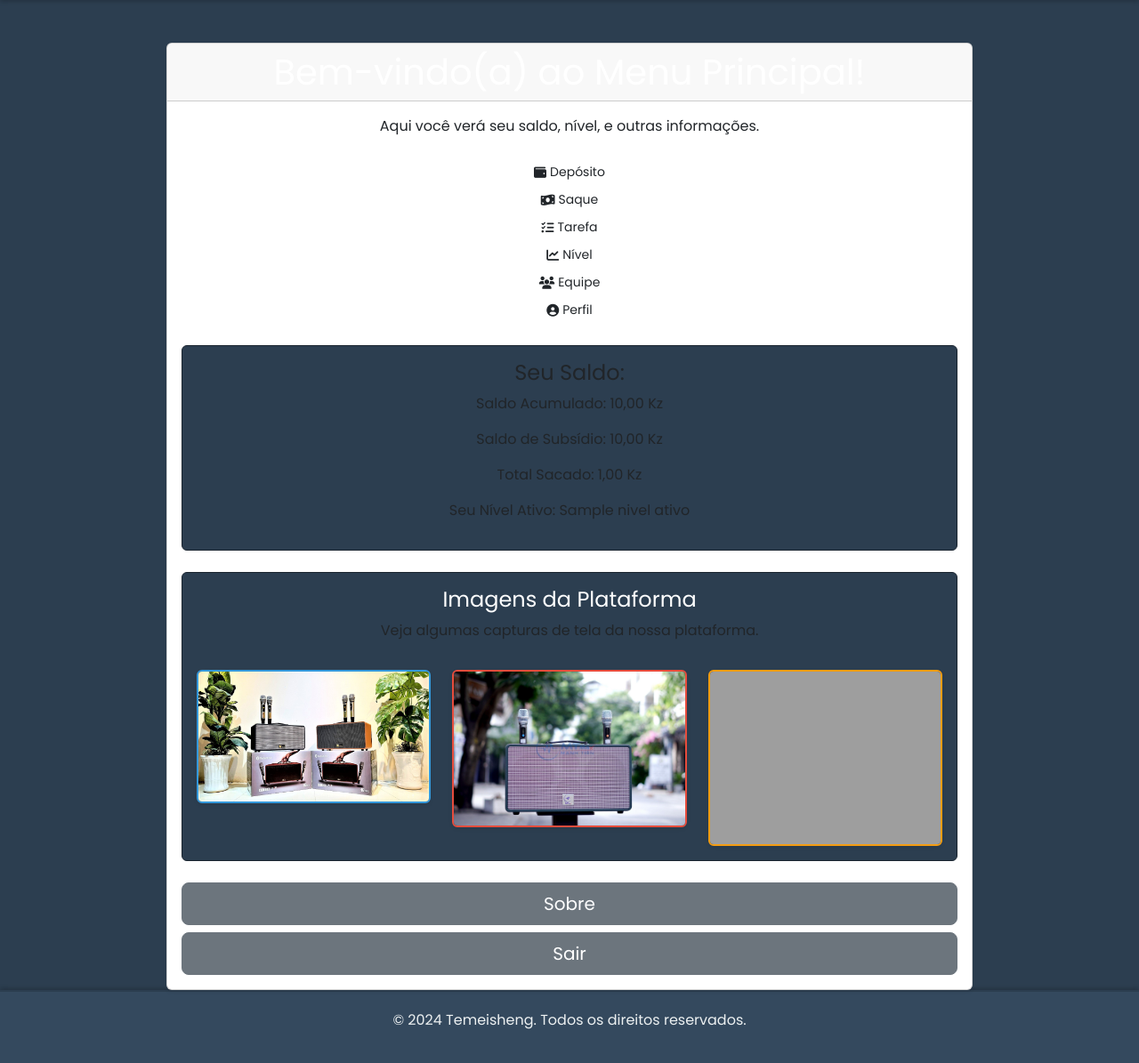
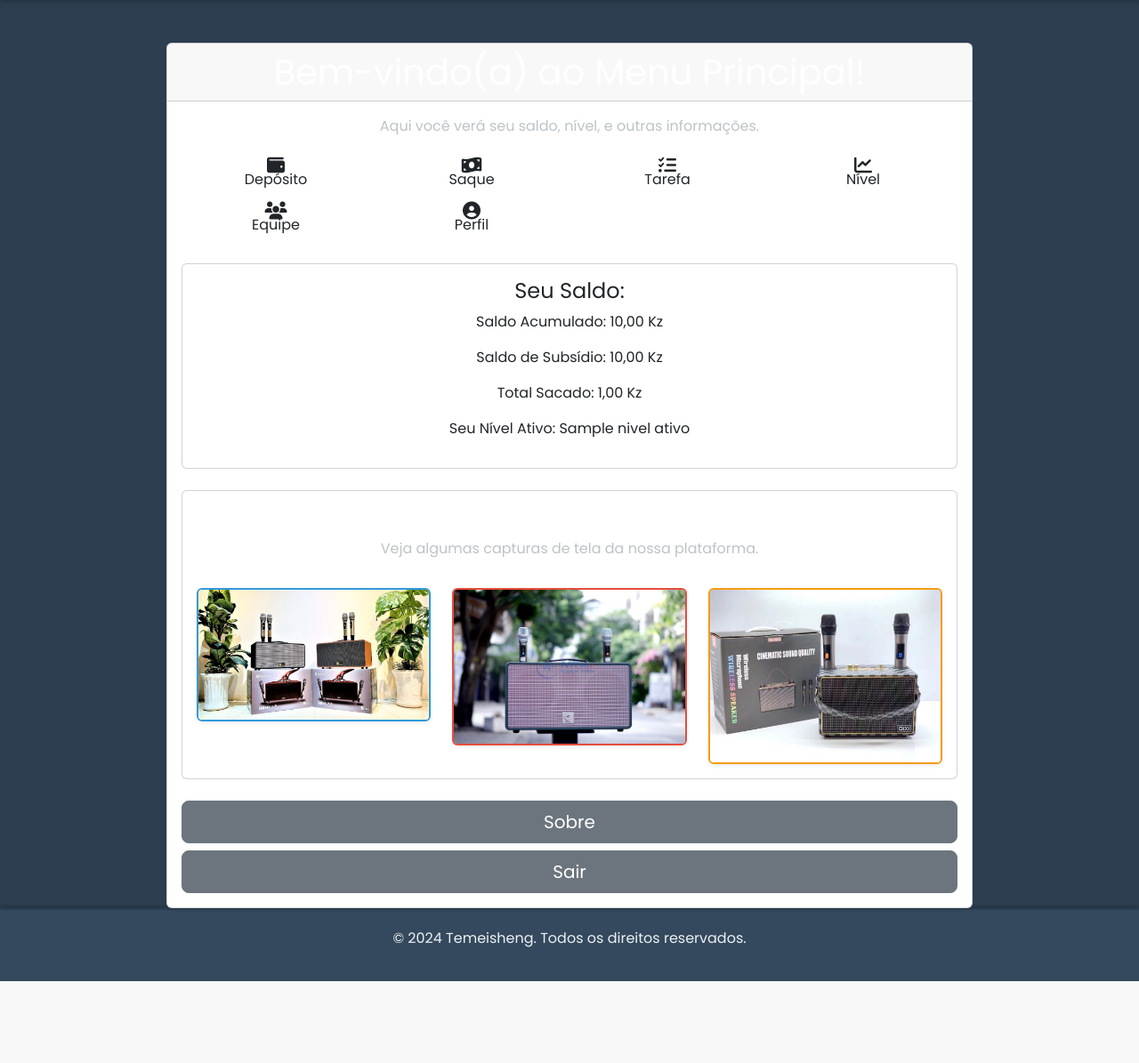
Before and after one commit to JoelCaquene/temeisheng_platform, a Django app: template core/templates/core/menu.html in a window 1280 px wide. Shown: the part 71-1266 px from the top of the page at 89% size. After the commit the page ends 1174 px from the top, so only its background shows below. Run offline with Django 5.2, Linux system fonts and the light colour scheme; the template is opened without the code that fills it: most values are stand-ins (such as "Sample title", 1, 10 or a date in 2020); grey boxes are pictures that could not be loaded.

Commit message:
Corrige o design do menu, melhorando o layout e as cores

```diff
--- a/core/templates/core/menu.html
+++ b/core/templates/core/menu.html
@@ -6,72 +6,48 @@
 {% block extra_css %}
 <style>
     body {
-        background-color: #0d1a26; /* Azul escuro quase preto */
-        color: #e0f2f7; /* Cor do texto claro para contraste */
+        background-color: #0d1a26;
+        color: #e0f2f7;
     }
     .card {
-        background: linear-gradient(145deg, #1a2a3a, #13202b); /* Gradiente azul escuro com leve brilho */
-        border: 1px solid #0f3d52; /* Borda mais sutil */
-        box-shadow: 0 8px 16px rgba(0, 0, 0, 0.4); /* Sombra mais pronunciada para "brilho" */
+        background: linear-gradient(145deg, #1a2a3a, #13202b);
+        border: 1px solid #0f3d52;
+        box-shadow: 0 8px 16px rgba(0, 0, 0, 0.4);
     }
     .card-header {
-        background-color: #1a2a3a; /* Azul escuro para o cabeçalho */
+        background-color: #1a2a3a;
         border-bottom: 1px solid #0f3d52;
-        color: #87ceeb; /* Azul claro brilhante para o título */
-    }
-    .text-muted-dark {
-        color: #a7d9ed !important; /* Cor mais suave para o texto de ajuda */
-    }
-    .text-balance-label {
-        color: #e0f2f7;
-    }
-    .text-balance-value {
-        font-weight: bold;
-    }
-    .text-success-bright {
-        color: #2ecc71; /* Cor de sucesso brilhante */
-    }
-    .text-danger-bright {
-        color: #e74c3c; /* Cor de perigo brilhante */
-    }
-    .text-info-bright {
-        color: #1abc9c; /* Cor de informação brilhante */
+        color: #87ceeb;
     }
     .btn {
-        transition: all 0.3s ease;
+        font-size: 0.9rem; /* Torna os botões menores */
+        padding: 0.75rem 0.5rem; /* Ajusta o padding para se encaixarem melhor */
+        transition: transform 0.2s ease-in-out;
     }
     .btn:hover {
-        transform: translateY(-2px); /* Efeito de elevação ao passar o mouse */
+        transform: translateY(-2px);
     }
-    .btn-custom {
-        background-color: #00bcd4; /* Azul turquesa vibrante */
-        border-color: #00bcd4;
-        color: white;
-    }
-    .btn-custom:hover {
-        background-color: #00a8bd;
-        border-color: #00a8bd;
-    }
-    /* Estilo para a linha de botões pequenos */
-    .btn-group-sm-4 {
-        display: flex;
-        flex-wrap: wrap;
-        gap: 10px; /* Espaço entre os botões */
-    }
-    .btn-group-sm-4 .btn {
-        flex: 1 1 45%; /* 2 botões por linha em telas menores */
-    }
-    @media (min-width: 576px) {
-        .btn-group-sm-4 .btn {
-            flex: 1 1 23%; /* 4 botões por linha em telas maiores que 576px */
-        }
-    }
+
+    /* Cores dos botões */
     .btn-deposit { background-color: #2ecc71; border-color: #27ae60; color: white;}
     .btn-withdraw { background-color: #e74c3c; border-color: #c0392b; color: white;}
     .btn-task { background-color: #f39c12; border-color: #e67e22; color: white;}
     .btn-level { background-color: #9b59b6; border-color: #8e44ad; color: white;}
     .btn-team { background-color: #3498db; border-color: #2980b9; color: white;}
     .btn-profile { background-color: #e67e22; border-color: #d35400; color: white;}
+
+    /* Estilos para o texto no card de saldo */
+    .balance-card {
+        background-color: #2c3e50;
+        border: 1px solid #1a242f;
+        color: #bdc3c7;
+    }
+    .balance-card h4 {
+        color: #ecf0f1;
+    }
+    .balance-value {
+        font-weight: bold;
+    }
 
 </style>
 {% endblock %}
@@ -94,43 +70,61 @@
                         {% endfor %}
                     {% endif %}
 
-                    <p class="text-center mb-4 text-muted-dark">Aqui você verá seu saldo, nível, e outras informações.</p>
+                    <p class="text-center mb-4" style="color: #bdc3c7;">Aqui você verá seu saldo, nível, e outras informações.</p>
 
-                    <div class="btn-group-sm-4 mb-4">
-                        <a href="{% url 'deposito' %}" class="btn btn-sm btn-deposit d-flex align-items-center justify-content-center">
-                            <i class="fas fa-wallet me-1"></i>Depósito
-                        </a>
-                        <a href="{% url 'saque' %}" class="btn btn-sm btn-withdraw d-flex align-items-center justify-content-center">
-                            <i class="fas fa-money-bill-wave me-1"></i>Saque
-                        </a>
-                        <a href="{% url 'tarefa' %}" class="btn btn-sm btn-task d-flex align-items-center justify-content-center">
-                            <i class="fas fa-tasks me-1"></i>Tarefa
-                        </a>
-                        <a href="{% url 'nivel' %}" class="btn btn-sm btn-level d-flex align-items-center justify-content-center">
-                            <i class="fas fa-chart-line me-1"></i>Nível
-                        </a>
-                        <a href="{% url 'minha_equipe' %}" class="btn btn-sm btn-team d-flex align-items-center justify-content-center">
-                            <i class="fas fa-users me-1"></i>Equipe
-                        </a>
-                        <a href="{% url 'perfil' %}" class="btn btn-sm btn-profile d-flex align-items-center justify-content-center">
-                            <i class="fas fa-user-circle me-1"></i>Perfil
-                        </a>
-                    </div>
+                    <div class="row g-2 mb-4">
+                        <div class="col-6 col-sm-3 d-grid">
+                            <a href="{% url 'deposito' %}" class="btn btn-deposit d-flex flex-column align-items-center justify-content-center">
+                                <i class="fas fa-wallet fa-lg mb-1"></i>
+                                Depósito
+                            </a>
+                        </div>
+                        <div class="col-6 col-sm-3 d-grid">
+                            <a href="{% url 'saque' %}" class="btn btn-withdraw d-flex flex-column align-items-center justify-content-center">
+                                <i class="fas fa-money-bill-wave fa-lg mb-1"></i>
+                                Saque
+                            </a>
+                        </div>
+                        <div class="col-6 col-sm-3 d-grid">
+                            <a href="{% url 'tarefa' %}" class="btn btn-task d-flex flex-column align-items-center justify-content-center">
+                                <i class="fas fa-tasks fa-lg mb-1"></i>
+                                Tarefa
+                            </a>
+                        </div>
+                        <div class="col-6 col-sm-3 d-grid">
+                            <a href="{% url 'nivel' %}" class="btn btn-level d-flex flex-column align-items-center justify-content-center">
+                                <i class="fas fa-chart-line fa-lg mb-1"></i>
+                                Nível
+                            </a>
+                        </div>
+                        <div class="col-6 col-sm-3 d-grid">
+                            <a href="{% url 'minha_equipe' %}" class="btn btn-team d-flex flex-column align-items-center justify-content-center">
+                                <i class="fas fa-users fa-lg mb-1"></i>
+                                Equipe
+                            </a>
+                        </div>
+                        <div class="col-6 col-sm-3 d-grid">
+                            <a href="{% url 'perfil' %}" class="btn btn-profile d-flex flex-column align-items-center justify-content-center">
+                                <i class="fas fa-user-circle fa-lg mb-1"></i>
+                                Perfil
+                            </a>
+                        </div>
+                        </div>
 
-                    <div class="card p-3 mb-4" style="background-color: #2c3e50; border: 1px solid #1a242f;">
-                        <h4 class="text-balance-label">Seu Saldo:</h4>
-                        <p class="text-muted-dark"><span class="text-balance-label">Saldo Acumulado:</span> <span class="text-success-bright text-balance-value">{{ saldo.saldo_acumulado|floatformat:2 }} Kz</span></p>
-                        <p class="text-muted-dark"><span class="text-balance-label">Saldo de Subsídio:</span> <span class="text-success-bright text-balance-value">{{ saldo.saldo_subsidio|floatformat:2 }} Kz</span></p>
-                        <p class="text-muted-dark"><span class="text-balance-label">Total Sacado:</span> <span class="text-danger-bright text-balance-value">{{ saldo.total_sacado|floatformat:2 }} Kz</span></p>
-                        <p class="text-muted-dark"><span class="text-balance-label">Seu Nível Ativo:</span> <span class="text-info-bright text-balance-value">{% if saldo.nivel_ativo %}{{ saldo.nivel_ativo.nome }}{% else %}Nenhum{% endif %}</span></p>
+                    <div class="card p-3 mb-4 balance-card">
+                        <h4 class="text-center">Seu Saldo:</h4>
+                        <p>Saldo Acumulado: <span class="text-success-bright balance-value">{{ saldo.saldo_acumulado|floatformat:2 }} Kz</span></p>
+                        <p>Saldo de Subsídio: <span class="text-success-bright balance-value">{{ saldo.saldo_subsidio|floatformat:2 }} Kz</span></p>
+                        <p>Total Sacado: <span class="text-danger-bright balance-value">{{ saldo.total_sacado|floatformat:2 }} Kz</span></p>
+                        <p>Seu Nível Ativo: <span class="text-info-bright balance-value">{% if saldo.nivel_ativo %}{{ saldo.nivel_ativo.nome }}{% else %}Nenhum{% endif %}</span></p>
                         {% if not saldo.nivel_ativo %}
-                            <p class="text-muted-dark">Faça um depósito para ativar seu nível e começar a ganhar!</p>
+                            <p style="color: #bdc3c7;">Faça um depósito para ativar seu nível e começar a ganhar!</p>
                         {% endif %}
                     </div>
 
-                    <div class="card p-3 mb-4" style="background-color: #2c3e50; border: 1px solid #1a242f;">
-                        <h4 class="text-white">Imagens da Plataforma</h4>
-                        <p class="text-muted-dark">Veja algumas capturas de tela da nossa plataforma.</p>
+                    <div class="card p-3 mb-4 balance-card">
+                        <h4 class="text-center text-white">Exibir Imagens da Plataforma</h4>
+                        <p style="color: #bdc3c7;">Veja algumas capturas de tela da nossa plataforma.</p>
                         <div class="row justify-content-center mt-3">
                             <div class="col-4">
                                 <img src="{% static 'img/placeholder1.jpg' %}" alt="Imagem 1" class="img-fluid rounded shadow-sm" style="border: 2px solid #3498db;">
@@ -139,7 +133,7 @@
                                 <img src="{% static 'img/placeholder2.jpg' %}" alt="Imagem 2" class="img-fluid rounded shadow-sm" style="border: 2px solid #e74c3c;">
                             </div>
                             <div class="col-4">
-                                <img src="{% static 'img/placeholder3.jpg'}" alt="Imagem 3" class="img-fluid rounded shadow-sm" style="border: 2px solid #f39c12;">
+                                <img src="{% static 'img/placeholder3.jpg' %}" alt="Imagem 3" class="img-fluid rounded shadow-sm" style="border: 2px solid #f39c12;">
                             </div>
                         </div>
                     </div>
```
